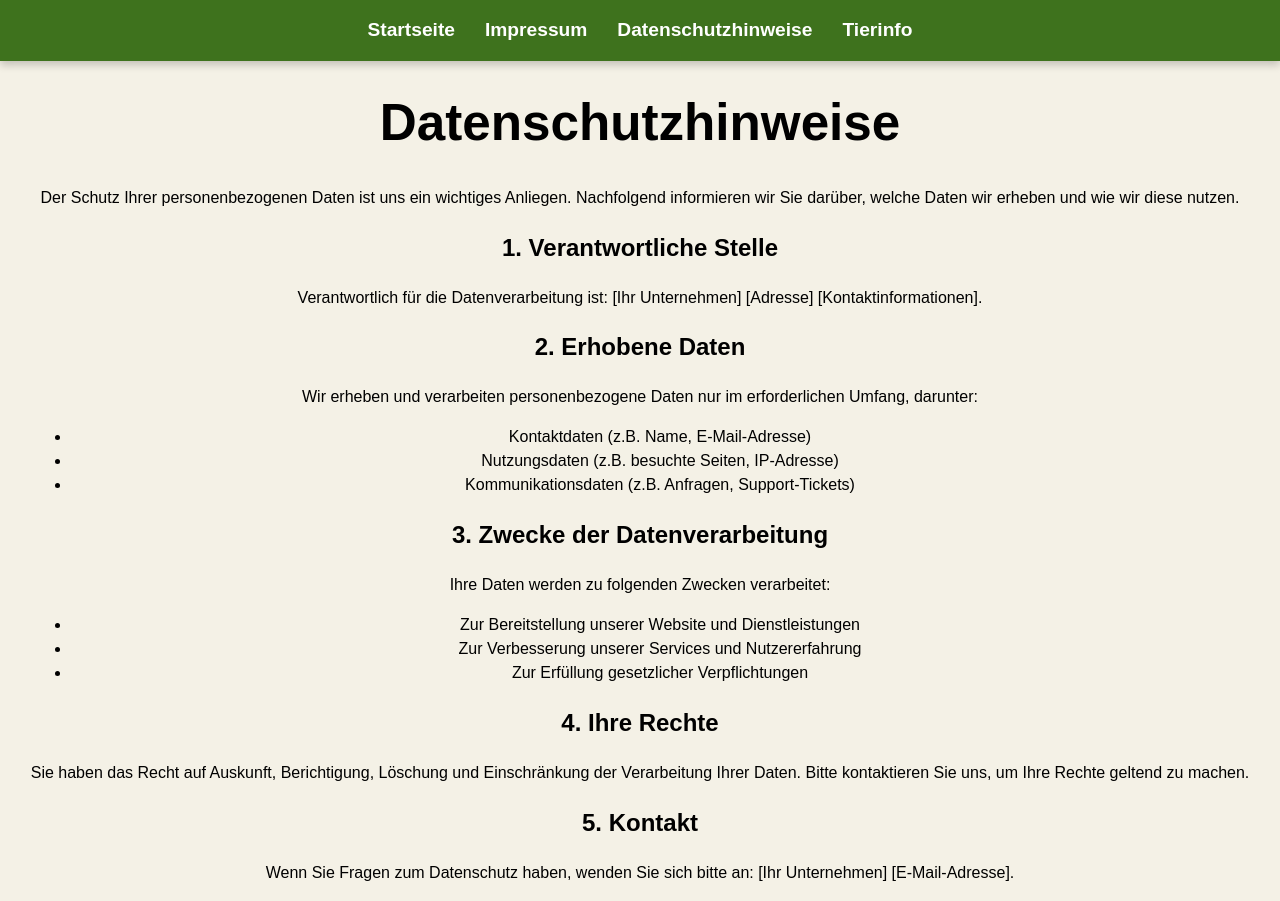
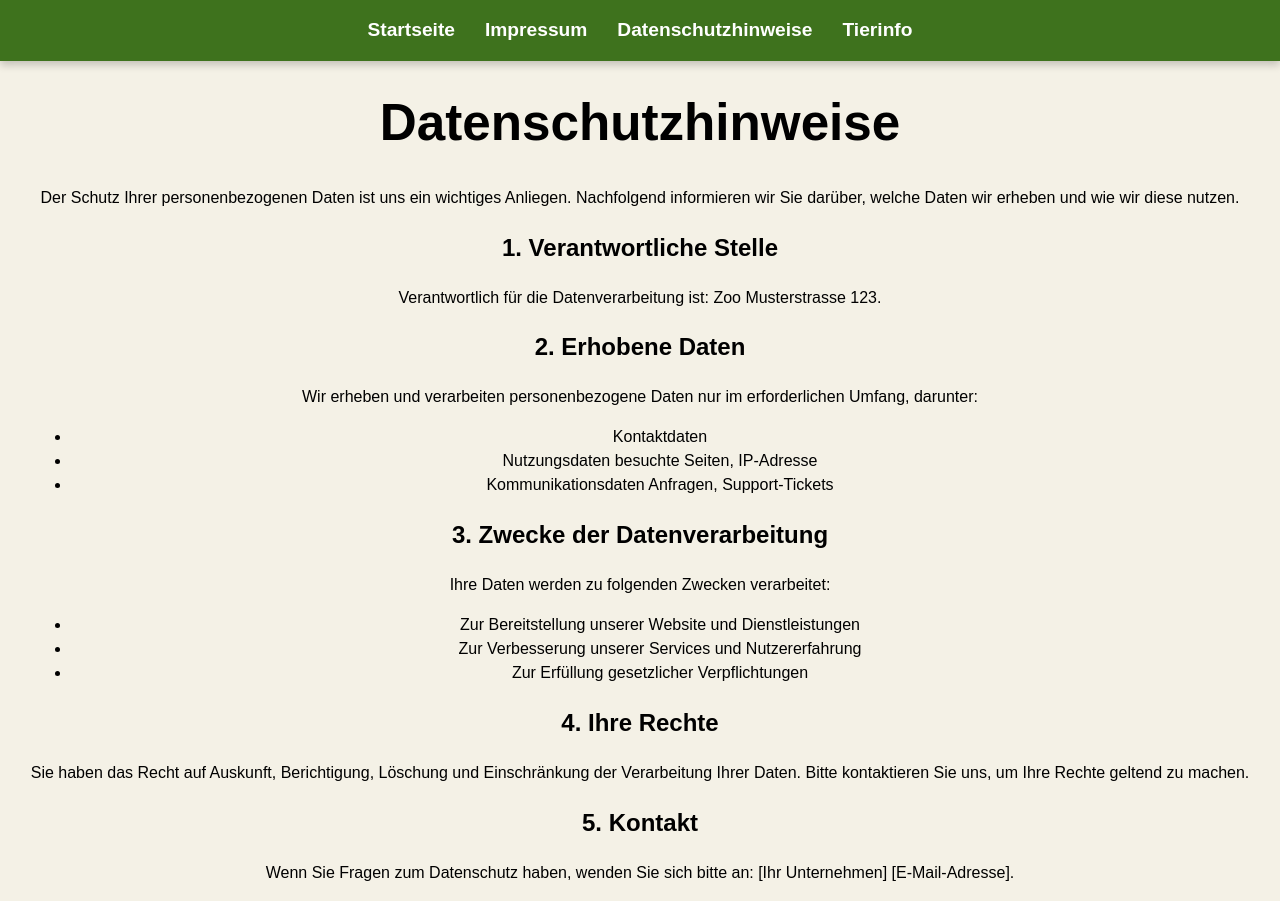
Before and after one commit to RiartC/M426_Zoo_App, a React (Vite) app: page /datenschutz in a window 1280 px wide. Built offline with nearby package versions, Linux system fonts and the light colour scheme.

Commit message:
datenschutz änderung

```diff
--- a/src/datenschutzhinweise.jsx
+++ b/src/datenschutzhinweise.jsx
@@ -12,8 +12,7 @@ const datenschutzhinweise = () => {
 
             <h2 className="text-xl font-semibold mt-6 mb-2">1. Verantwortliche Stelle</h2>
             <p className="mb-4">
-                Verantwortlich für die Datenverarbeitung ist: [Ihr Unternehmen] [Adresse]
-                [Kontaktinformationen].
+                Verantwortlich für die Datenverarbeitung ist: Zoo Musterstrasse 123.
             </p>
 
             <h2 className="text-xl font-semibold mt-6 mb-2">2. Erhobene Daten</h2>
@@ -22,9 +21,9 @@ const datenschutzhinweise = () => {
                 Umfang, darunter:
             </p>
             <ul className="list-disc pl-6 mb-4">
-                <li>Kontaktdaten (z.B. Name, E-Mail-Adresse)</li>
-                <li>Nutzungsdaten (z.B. besuchte Seiten, IP-Adresse)</li>
-                <li>Kommunikationsdaten (z.B. Anfragen, Support-Tickets)</li>
+                <li>Kontaktdaten</li>
+                <li>Nutzungsdaten besuchte Seiten, IP-Adresse</li>
+                <li>Kommunikationsdaten Anfragen, Support-Tickets</li>
             </ul>
 
             <h2 className="text-xl font-semibold mt-6 mb-2">3. Zwecke der Datenverarbeitung</h2>
```
